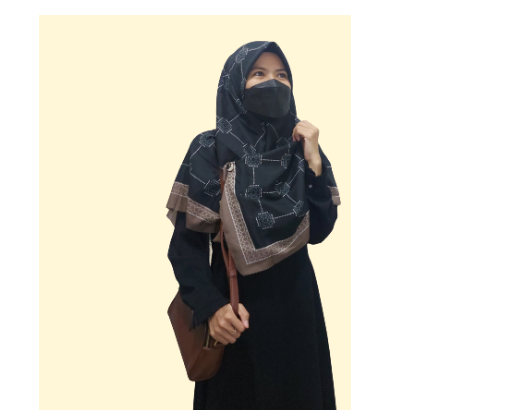
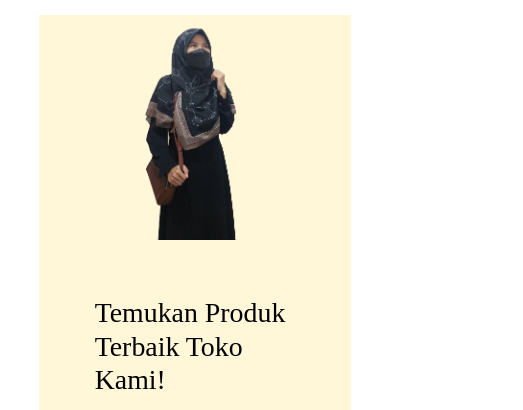
Before and after one commit to urobin84/robinpuspastore, a plain HTML site: page index.html in a window 390 px wide. Shown: the part 2972-3382 px from the top of the page, 523 px wide, since content can reach past the window. Drawn offline with nearby package versions, Linux system fonts and the light colour scheme; a web font is replaced by a local one.

Commit message:
set image size find pro

```diff
--- a/index.html
+++ b/index.html
@@ -187,7 +187,7 @@
             </div>
 
             <div class="col-lg-8 p-5">
-                <h1 class="find-product-world col-8 p-2">Temukan Produk Terbaik Toko Kami!</h1>
+                <h1 class="find-product-world col-lg-8 col-md-8 col-sm-12 p-2">Temukan Produk Terbaik Toko Kami!</h1>
                 <a class="btn-wa-find-product" href="https://wa.me/6282260006090?text=Assalamualaikum Robin Puspa, Saya mau beli kerudungnya">
                     <button type="button" class="btn btn-primary btn-lg "><i class="fab fa-whatsapp"></i> Hubungi Kami</button></a>
             </div>
--- a/public/css/styles.css
+++ b/public/css/styles.css
@@ -304,4 +304,9 @@ p {
         padding: 20px;
         position: relative;
     }
+
+    .image-find-product-section {
+        width: 13rem;
+        position: relative;
+    }
 }
```
